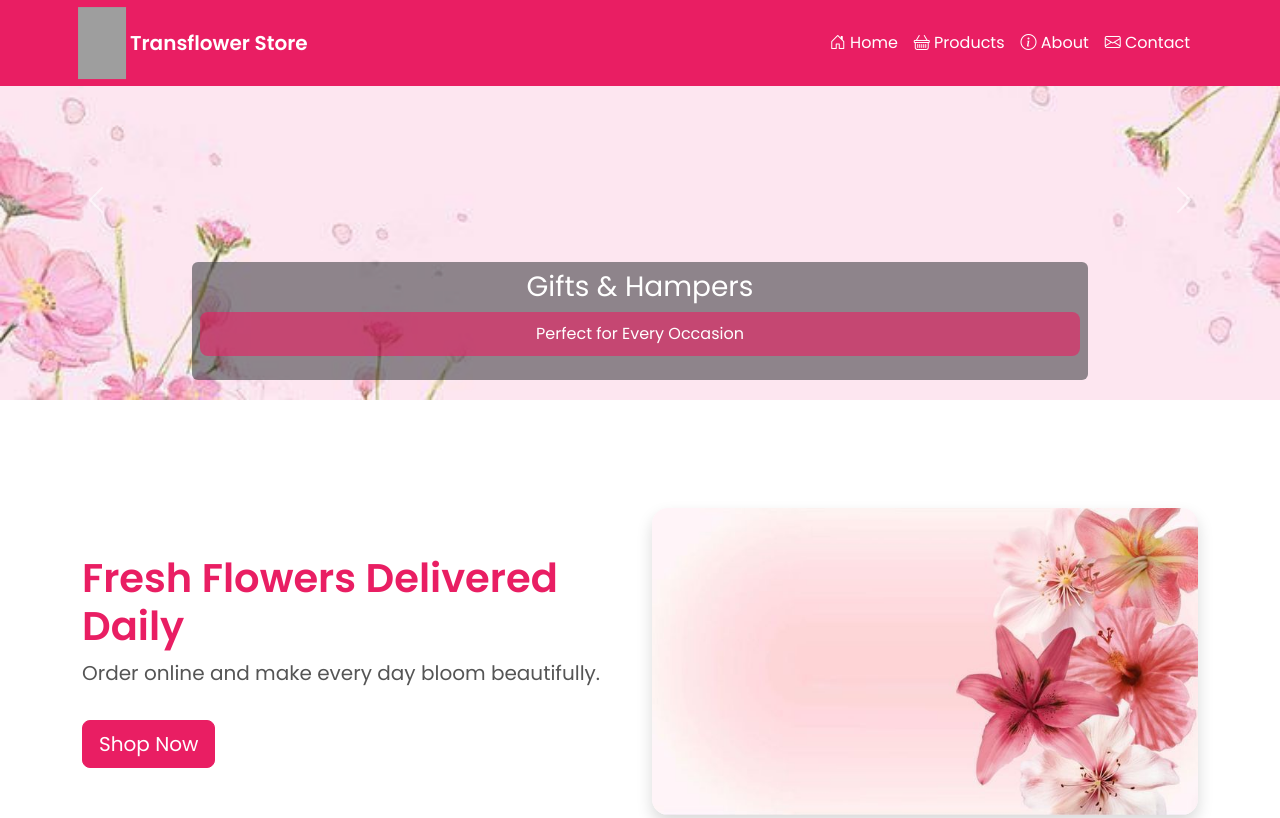
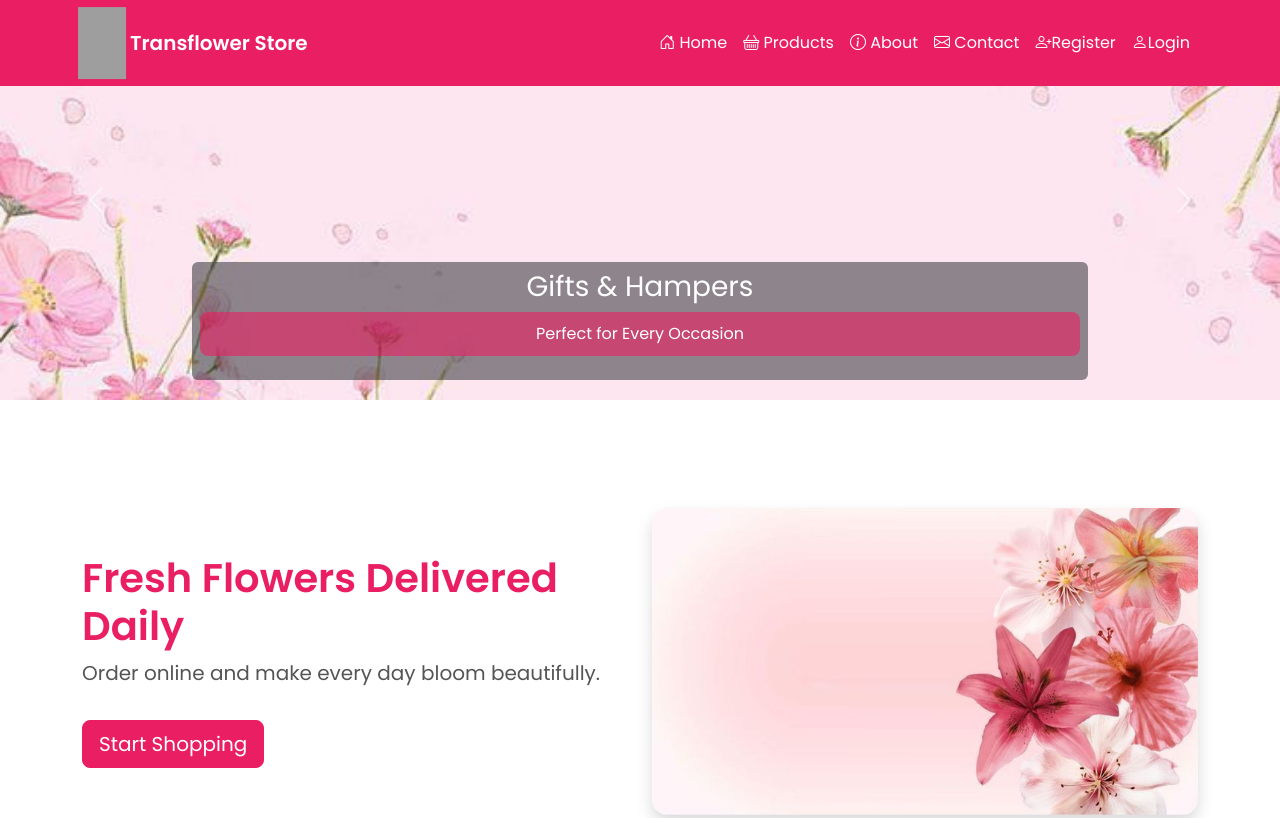
Before and after one commit to sahilkamble11/Bootstrap, a website: page TransflowerBootstrap/public/index.html in a window 1280 px wide. Shown: the top 818 px of the page. Drawn offline with nearby package versions, Linux system fonts and the light colour scheme; grey boxes are pictures that could not be loaded.

Commit message:
Added Register And Login Page

```diff
--- a/TransflowerBootstrap/public/index.html
+++ b/TransflowerBootstrap/public/index.html
@@ -41,6 +41,8 @@
         <li class="nav-item"><a class="nav-link" href="products.html"><i class="bi bi-basket"></i> Products</a></li>
         <li class="nav-item"><a class="nav-link" href="about.html"><i class="bi bi-info-circle"></i> About</a></li>
         <li class="nav-item"><a class="nav-link" href="contact.html"><i class="bi bi-envelope"></i> Contact</a></li>
+         <li class="nav-item"><a class="nav-link" href="register.html"> <i class="bi bi-person-plus"></i>Register</a></li>
+        <li class="nav-item"><a class="nav-link" href="login.html"><i class="bi bi-person"></i>Login</a></li>
       </ul>
     </div>
   </div>
@@ -78,7 +80,7 @@
     <div class="col-md-6 text-center text-md-start">
       <h1>Fresh Flowers Delivered Daily</h1>
       <p class="lead">Order online and make every day bloom beautifully.</p>
-      <a href="products.html" class="btn btn-primary btn-lg mt-3">Shop Now</a>
+      <a href="register.html" class="btn btn-primary btn-lg mt-3">Start Shopping</a>
     </div>
     <div class="col-md-6 text-center img-hover">
       <img src="images/hero.jpg" class="img-fluid rounded-4 shadow" alt="Hero Image">
```
Also changed, not shown: TransflowerBootstrap/public/login.html (+4 -0 lines), TransflowerBootstrap/public/register.html (+4 -1 lines).
